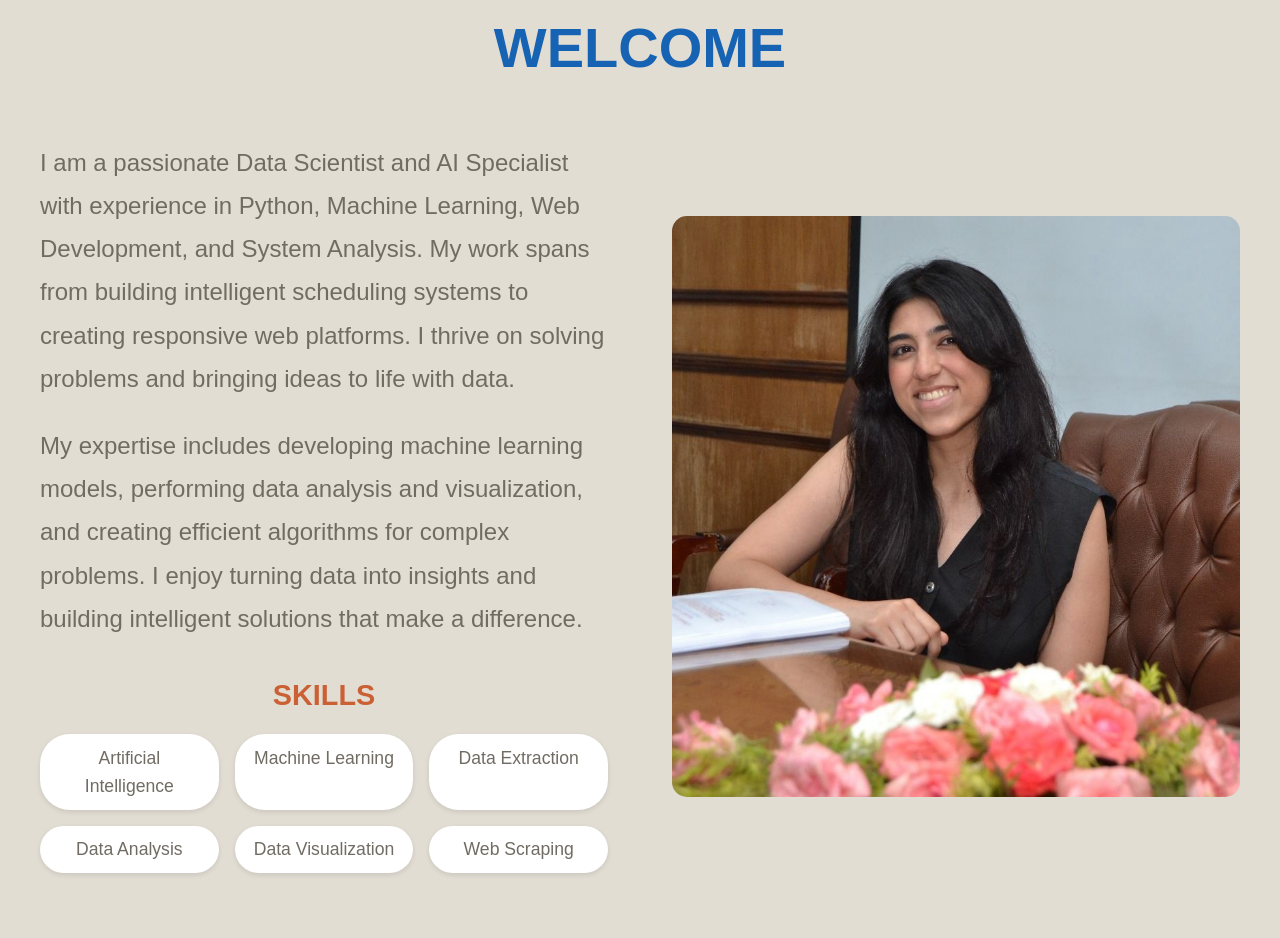
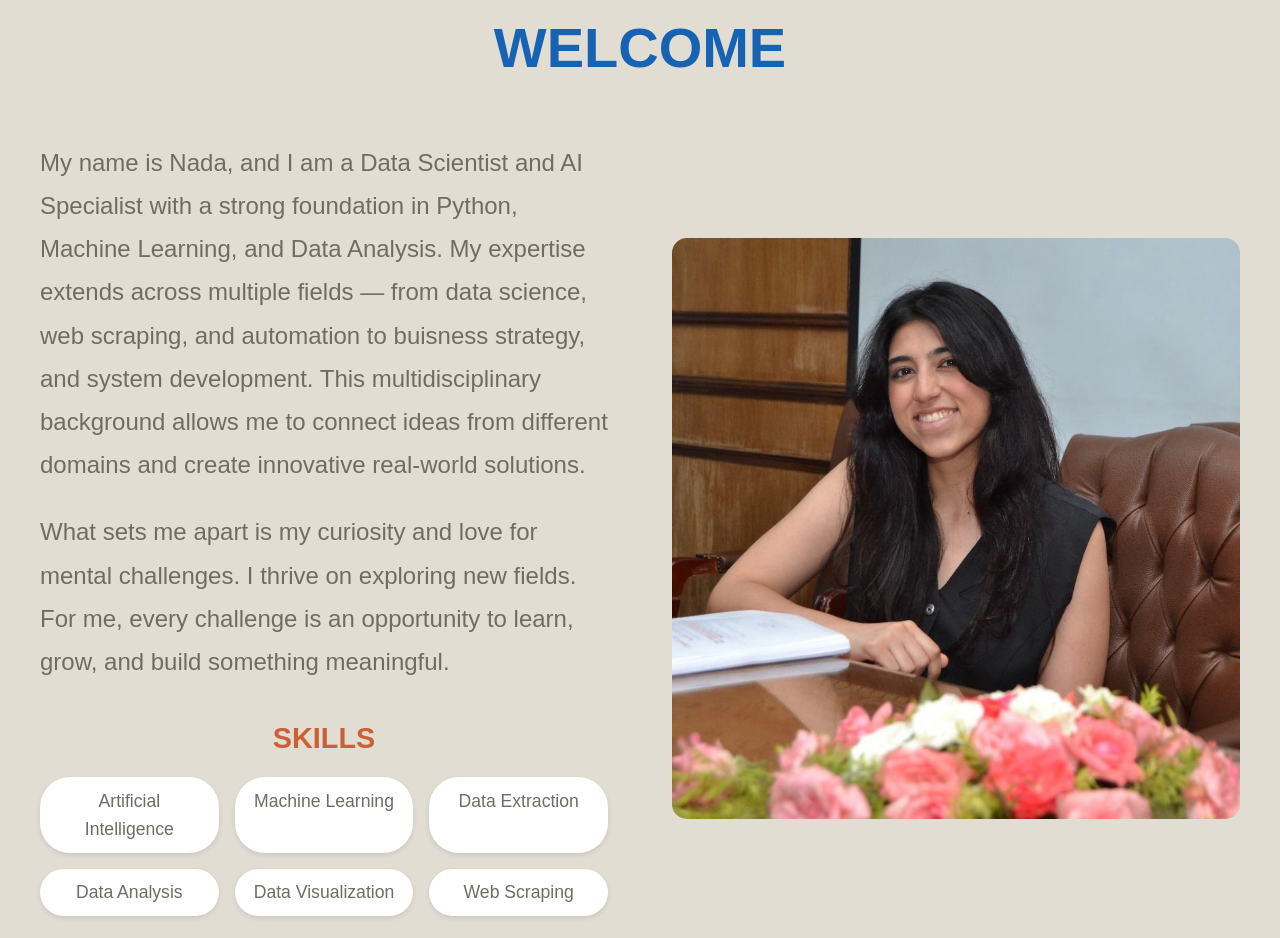
Before and after one commit to Nada-walied/My-Portfolio, a plain HTML site: page portfolio.html in a window 1280 px wide. Shown: the part 965-1903 px from the top of the page. Drawn offline with Linux system fonts and the light colour scheme; a web font is replaced by a local one.

Commit message:
Update portfolio.html

```diff
--- a/portfolio.html
+++ b/portfolio.html
@@ -677,14 +677,15 @@
     <div class="about-container">
       <div class="text">
         <p>
-          I am a passionate Data Scientist and AI Specialist with experience in Python, Machine Learning,
-          Web Development, and System Analysis. My work spans from building intelligent scheduling systems
-          to creating responsive web platforms. I thrive on solving problems and bringing ideas to life with data.
+          My name is Nada, and I am a Data Scientist and AI Specialist with a strong foundation in Python, Machine
+          Learning, and Data Analysis. My expertise extends across multiple fields — from data science, web scraping,
+          and automation to buisness strategy, and system development. This multidisciplinary background allows me
+          to connect ideas from different domains and create innovative real-world solutions.
         </p>
+
         <p>
-          My expertise includes developing machine learning models, performing data analysis and visualization,
-          and creating efficient algorithms for complex problems. I enjoy turning data into insights and
-          building intelligent solutions that make a difference.
+          What sets me apart is my curiosity and love for mental challenges. I thrive on exploring new fields.
+          For me, every challenge is an opportunity to learn, grow, and build something meaningful.
         </p>
 
         <div class="skills-container">
```
